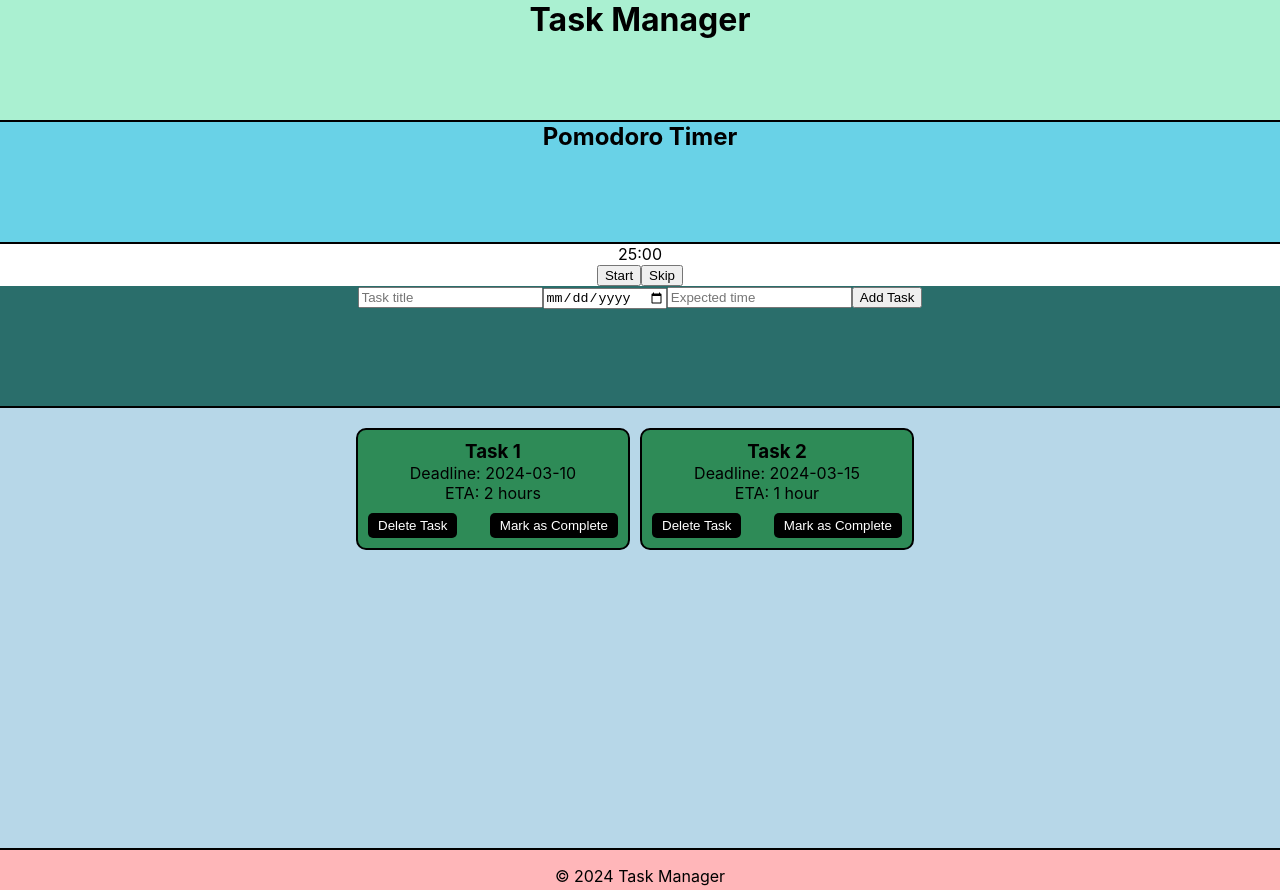
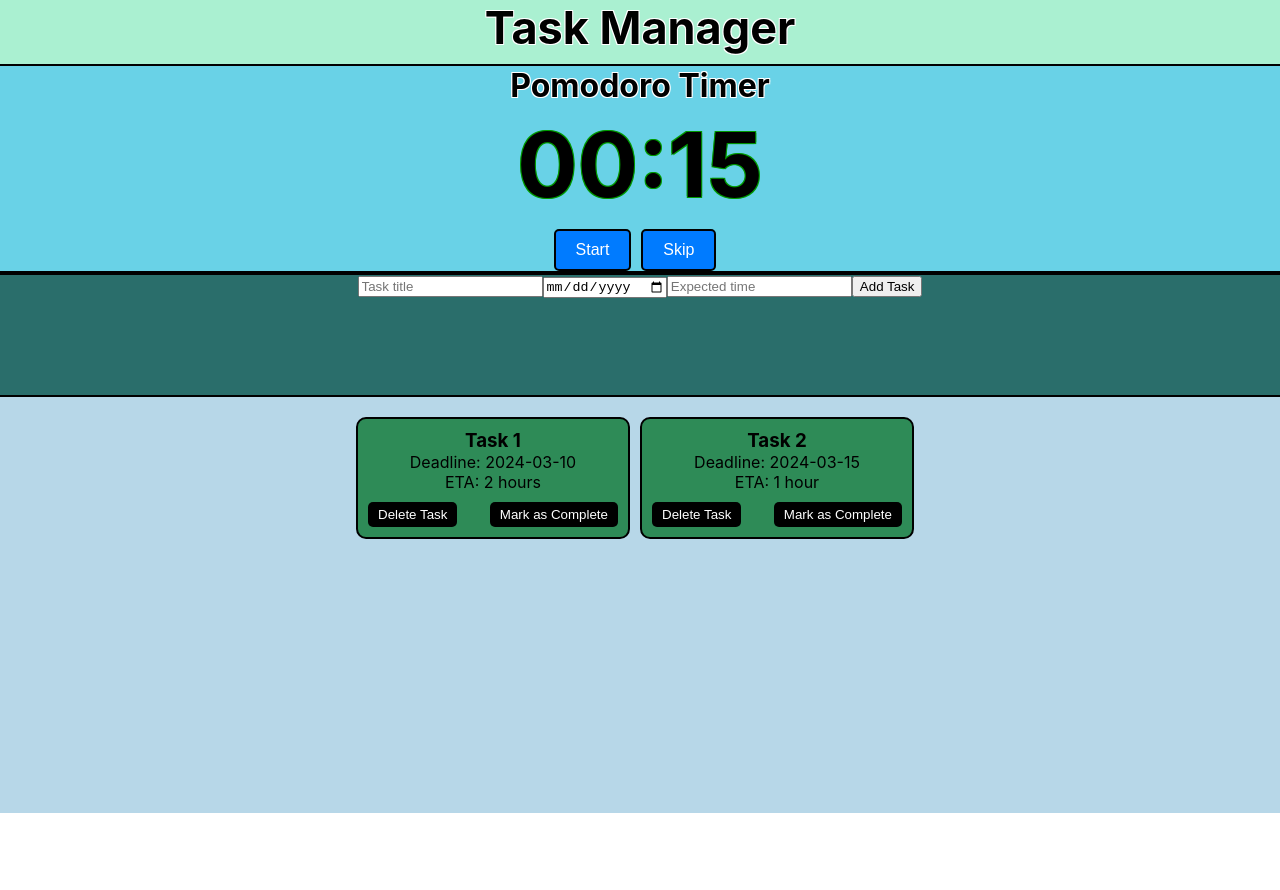
Before and after one commit to MatthewKorkola/Scheduling-Strategizer, a React (Create React App) app: page / in a window 1280 px wide. After the commit the page ends 813 px from the top, so only its background shows below. Built offline with nearby package versions, Linux system fonts and the light colour scheme.

Commit message:
Improved timer

```diff
--- a/package.json
+++ b/package.json
@@ -11,6 +11,7 @@
     "react": "^18.2.0",
     "react-dom": "^18.2.0",
     "react-scripts": "5.0.1",
+    "reactjs-popup": "^2.0.6",
     "web-vitals": "^2.1.4"
   },
   "scripts": {
--- a/src/App.css
+++ b/src/App.css
@@ -6,31 +6,44 @@
   margin: 0;
   padding: 0;
   background-color: #aaf0d1; /* Light green */
-  height: 15vh; /* 15% of viewport height */
+  min-height: 8vh; /* 15% of viewport height */
+  border-bottom: 2px solid black; /* Black border */
+  font-size: 45px;
+  text-shadow:
+    -1px -1px 0 white,
+    1px -1px 0 white,
+    -1px 1px 0 white,
+    1px 1px 0 white;
+}
+
+.pomodoro-section {
+  margin: 0;
+  padding: 0;
+  background-color: #69d2e7; /* Light blue */
+  min-height: 25vh; /* 15% of viewport height */
   border-bottom: 2px solid black; /* Black border */
 }
 
 .pomodoro-section h2 {
   margin: 0;
   padding: 0;
-  background-color: #69d2e7; /* Light blue */
-  height: 15vh; /* 15% of viewport height */
-  border-bottom: 2px solid black; /* Black border */
+}
+
+.pomodoro-section .timer {
+  /*font-size: 2rem;*/
+}
+
+.pomodoro-section .buttons {
+  /*margin-top: 10px;*/
 }
 
 .task-form-section {
   background-color: #2a6e6b; /* Dark green */
-  height: 15vh; /* 15% of viewport height */
+  min-height: 15vh; /* 15% of viewport height */
   border-bottom: 2px solid black; /* Black border */
 }
 
 .task-list-section {
   background-color: #b7d7e8; /* Light blue */
-  min-height: 55vh; /* Remaining height */
+  min-height: 52vh; /* Remaining height */
 }
-
-.footer-section {
-  background-color: #ffb6b9; /* Light red */
-  height: 5vh; /* 5% of viewport height */
-  border-top: 2px solid black; /* Black border */
-}
--- a/src/App.js
+++ b/src/App.js
@@ -3,7 +3,6 @@ import Header from './components/Header';
 import Pomodoro from './components/Pomodoro'
 import TaskList from './components/TaskList';
 import TaskForm from './components/TaskForm';
-import Footer from './components/Footer';
 import './App.css';
 
 function App() {
@@ -42,9 +41,6 @@ function App() {
             <div className="task-list-section">
                 <TaskList tasks={tasks} markTaskCompleted={markTaskCompleted} deleteTask={deleteTask} />
             </div>
-            <div className="footer-section">
-                <Footer />
-            </div>
         </div>
     );
 }
--- /dev/null
+++ b/src/CSS/Pomodoro.css
@@ -0,0 +1,42 @@
+.pomodoro-section h2 {
+  margin: 0;
+  padding: 0;
+  font-size: 32px; /* Font size for timer type */
+  margin-bottom: 10px; /* Bottom margin for spacing */
+  text-shadow:
+    -1px -1px 0 white,
+    1px -1px 0 white,
+    -1px 1px 0 white,
+    1px 1px 0 white;
+}
+
+.pomodoro-section .timer {
+  font-size: 90px; /* Font size for timer */
+  font-weight: bold; /* Bold font for emphasis */
+  margin-bottom: 5px; /* Bottom margin for spacing */
+  margin-top: 5px;
+  text-shadow:
+    -1px -1px 0 #009900,
+    1px -1px 0 #009900,
+    -1px 1px 0 #009900,
+    1px 1px 0 #009900; /* Green outline */
+}
+
+.pomodoro-section .buttons {
+  margin-top: 10px; /* Top margin for spacing */
+}
+
+.pomodoro-section .buttons button {
+  margin-right: 10px; /* Right margin between buttons */
+  padding: 10px 20px; /* Padding for buttons */
+  font-size: 16px; /* Font size for buttons */
+  cursor: pointer; /* Cursor style for buttons */
+  border-radius: 5px; /* Rounded corners for buttons */
+  background-color: #007bff; /* Button background color */
+  color: #fff; /* Button text color */
+  border: 2px solid black;
+}
+
+.pomodoro-section .buttons button:hover {
+  background-color: #0056b3; /* Button background color on hover */
+}
--- a/src/components/Pomodoro.js
+++ b/src/components/Pomodoro.js
@@ -1,7 +1,9 @@
 import React, { useState, useEffect } from 'react';
+import '../CSS/Pomodoro.css';
+import alarmSound from '../sounds/alarm.wav';
 
 const Pomodoro = () => {
-    const [timer, setTimer] = useState(1500); // Initial timer value: 25 minutes in seconds
+    const [timer, setTimer] = useState(15); // Initial timer value: 25 minutes in seconds
     const [sessionCount, setSessionCount] = useState(0); // Track Pomodoro sessions
     const [timerType, setTimerType] = useState('Pomodoro'); // Initial timer type: work
     const [isRunning, setIsRunning] = useState(false); // Initial timer state: paused
@@ -15,31 +17,9 @@ const Pomodoro = () => {
                     if (prevTimer > 0) {
                         return prevTimer - 1;
                     } else {
+                        playSoundEffect();
                         // Timer reached zero, switch timer type and reset timer value
-                        switch (timerType) {
-                            case 'Pomodoro':
-                                setTimer(2500); // 25 minutes for work
-                                setSessionCount(prevCount => {
-                                    if (prevCount === 3) {
-                                        setTimerType('Long Break');
-                                        return 0; // Reset session count
-                                    } else {
-                                        setTimerType('Short Break');
-                                        return prevCount + 1;
-                                    }
-                                });
-                                break;
-                            case 'Short Break':
-                                setTimer(300); // 5 minutes for short break
-                                setTimerType('Pomodoro');
-                                break;
-                            case 'Long Break':
-                                setTimer(1500); // 15 minutes for long break
-                                setTimerType('Pomodoro');
-                                break;
-                            default:
-                                break;
-                        }
+                        handleSkip();
                     }
                 });
             }, 1000);
@@ -61,12 +41,49 @@ const Pomodoro = () => {
     };
 
     const handleSkip = () => {
-        // Reset timer to zero to trigger timer type switch
-        setTimer(0);
+        // Reset timer to the starting value of the next timer in the cycle
+        switch (timerType) {
+            case 'Pomodoro':
+                if (sessionCount < 2) {
+                    setTimer(3); // 5 minutes for short break
+                    setTimerType('Short Break');
+                } else {
+                    setTimer(9);
+                    setTimerType('Long Break');
+                }
+                break;
+            case 'Short Break':
+                setTimer(15); // 25 minutes for work
+                setTimerType('Pomodoro');
+                break;
+            case 'Long Break':
+                setTimer(15); // 25 minutes for work
+                setTimerType('Pomodoro');
+                break;
+            default:
+                break;
+        }
+        // Increment sessionCount if transitioning from a work session to a short break
+        if (timerType === 'Pomodoro' && sessionCount < 2) {
+            setSessionCount(sessionCount + 1);
+        }
+        // Pause the timer
+        setIsRunning(false);
+        // Check if we are transitioning to a long break and reset the session count
+        if (timerType === 'Pomodoro' && sessionCount === 2) {
+            setSessionCount(0);
+        }
+    };
+
+    const playSoundEffect = () => {
+        // Create a new Audio object with the sound effect file
+        const audio = new Audio(alarmSound);
+        // Play the sound effect
+        audio.play();
     };
 
     return (
-        <div className="pomodoro">
+        <div className="pomodoro-section">
             <h2>{timerType} Timer</h2>
             <div className="timer">{formatTime(timer)}</div>
             <div className="buttons">
```
Also changed, not shown: 2 other files (tests, documents, lock files or other folders).
